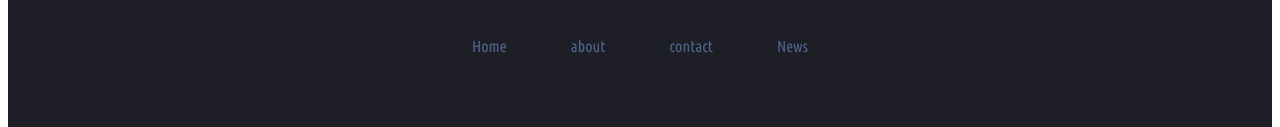
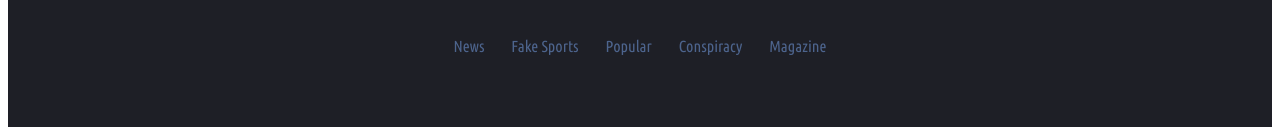
Before and after one commit to Kent-Taylor/MammaNeverToldMe, a plain HTML site: page Footer.html in a window 1280 px wide. Shown: the part 177-304 px from the top of the page. Drawn offline with Linux system fonts and the light colour scheme.

Commit message:
putting new link tabs and un implemented stuff from before

```diff
--- a/index.html
+++ b/Footer.html
@@ -29,18 +29,22 @@
 
             <div class="links-wrapper">
                     <div class="nav-links">
-                    <a href="Index.html" >Home</a>
+                    <a href="#" >News</a>
                 </div>
             <div class="nav-links">
-                <a href="About.html">about</a>
+                <a href="#">Fake Sports</a>
             </div>
-            <div class="nav-links">
-                    <a href="Contact.html">contact</a>
+            <div class="nav-links" class="popular-font">
+                    <a href="#">Popular</a>
             </div>
 
             <div class="nav-links">
-                    <a href="News.html">News</a>
+                    <a href="#">Conspiracy</a>
             </div>
+            <div class="nav-links">
+                <a href="#">Magazine</a>
+        </div>
+
         </div>
 
 
--- a/footer.css
+++ b/footer.css
@@ -75,3 +75,7 @@
     color: #d2d2d2;
 
 }
+
+.popular-font a{
+    font-size: 1.5em;
+}
```
